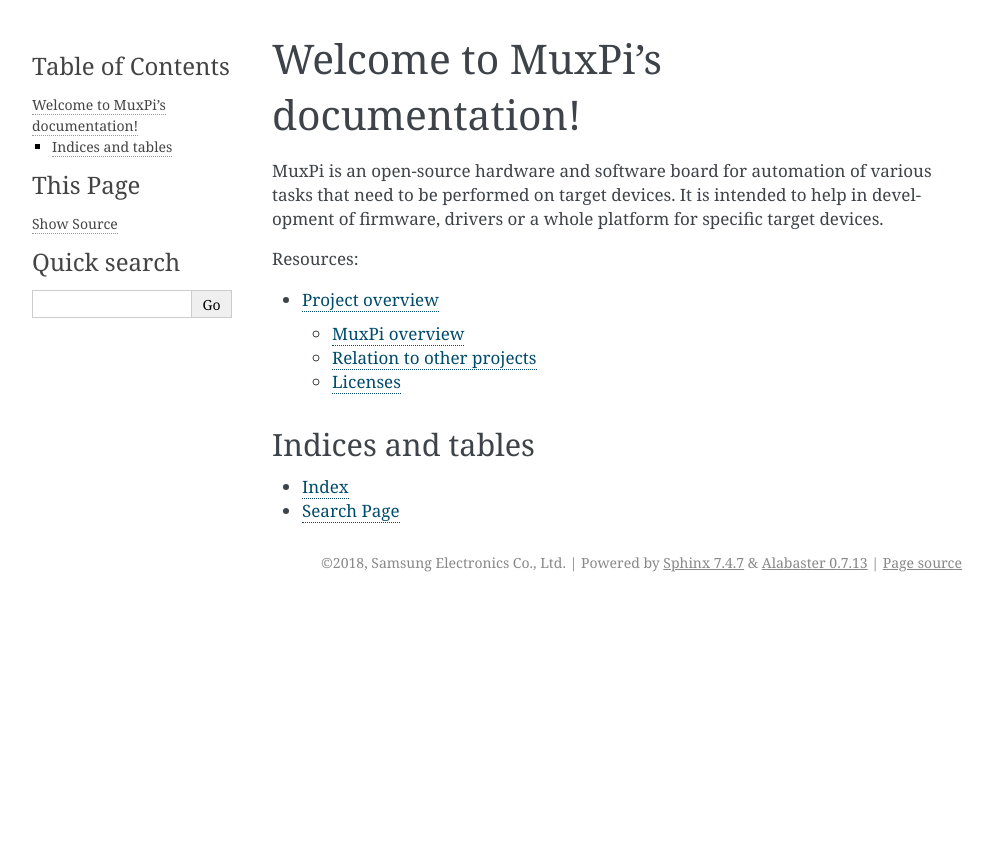
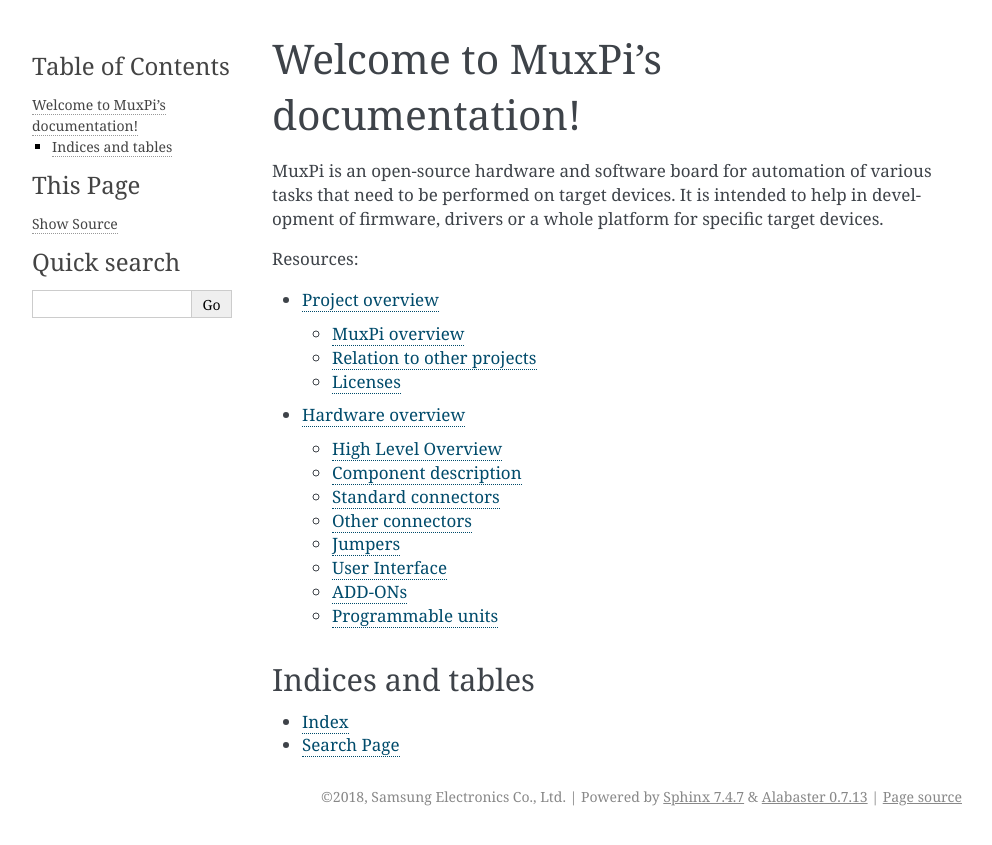
Before and after one commit to SamsungSLAV/muxpi, a Sphinx documentation site: the page built from doc/sphinx/source/index.txt, in a window 1280 px wide. Shown: the top 845 px of the page, without its empty margins (148-1140 px from the left). Built offline with Sphinx 7.4.7, drawn with Linux system fonts in a browser that asks for light colours; some of the changed lines change nothing that is shown.

Commit message:
Add HW overview to documentation
This is highly based on article about MuxPi on wiki.tizen.org written by
Adam Malinowski (MuxPi author).

hw-overview.svg was created in Inkscape and should be best edited using
the same software. https://inkscape.org/

Change-Id: Ie7a7cfc24d31e60e096956cf3ac2756f867ef636
Signed-off-by: Alexander Mazuruk <a.mazuruk@samsung.com>

```diff
--- /dev/null
+++ b/doc/sphinx/source/hw-overview.txt
@@ -0,0 +1,579 @@
+#################
+Hardware overview
+#################
+
+It is assumed that the reader is familiar with what MuxPi is and its
+functionalities from the :doc:`Project overview <project-overview>`.
+
+The purpose of this page is to give the user general overview of the MuxPi
+board. Assembling the board or flashing microcontrollers with firmware,
+is not considered in scope of this document.
+
+
+*******************
+High Level Overview
+*******************
+
+The following diagram is meant to set a general picture of how MuxPi was built.
+
+.. figure:: image/hw-overview.svg
+
+* White denotes MuxPi components (SOC, SBC, IC, etc.)
+
+* Green components are various connectors on  MuxPi board
+
+* Red components are power sockets on MuxPi board * Blue components are MuxPi's
+  user  interface elements
+
+* Yellow denotes ETH MuxPi connector to test server
+
+
+*********************
+Component description
+*********************
+
+* **NanoPi NEO** - is a Single Board Computer (SBC) based on Allwinner H3
+  (Cortex-A7). It features 1.2GHz quad core with 512MB of RAM.  Currently MuxPi
+  is compatible with NanoPi NEO v1.1, v1.2, v1.3.
+
+
+* **4-wire UART level shifter** - simple block of voltage level shifters for
+  connecting to DUT's UART. Not pictured on the diagram above:
+
+
+  * UART voltage generator - allows to generate voltage in range from 0 to 5V.
+
+
+* **USB/UART SWITCH & ID** - a block of componnets with dedicated USB
+  connector. The component allows to control USB Vbus and ID, and allows to
+  redirect USB data lines either to NanoPi's USB or UART
+
+
+* **STM32** - specifically STM32F030C6T6 is a Cortex-M0 based micro-controller
+  which supports NanoPi board with low-level functions. The module takes care
+  of:
+
+  * controlling SD-MUX module
+  * controlling DyPers
+  * handling User Interface elements (2x button, 2x LED, OLED Display)
+  * writing EDID_ to DUT's HDMI
+  * measuring DUT's current draw
+  * handling NanoPi's watchdog
+  * cooperating with add-ons (NanoPi NEO can also cooperate with add-ons
+    directly):
+
+    * measuring analog signals
+    * handling GPIOs
+
+.. _EDID: https://en.wikipedia.org/wiki/Extended_Display_Identification_Data
+
+* **Watchdog Timer** - a simple timer that allows to restart of NanoPi board;
+  timeout can be configured in a very wide range: milliseconds, seconds,
+  minutes, hours... It also allows the STM32 to reset the NanoPi NEO when
+  it becomes unresponsive.
+
+
+* **User Interface** (Blue elements):
+
+  * red power presence LED
+  * yellow UART VCC presence LED
+  * blue SD card reader activity LED
+  * blue NanoPi NEO keepalive LED
+  * two monochrome (green and red) LEDs driven by NanoPi (accessible by user)
+  * two RGB LEDs driven by uC (accessible by user)
+  * 128x32 OLED display (accessible by user)
+  * 2 push buttons (accessible by user)
+
+* **USB HUB** - 2 port USB hub with integrated microSD card reader. Downstream
+  ports are distributed to:
+
+  * 2xUSB-A connector
+  * add-ons connector
+  * USB-ETH converter
+
+* **USB->ETH** - USB to Ethernet converter, connected to NanoPi onboard USB
+  hub, used to connect MuxPi to DUT in order to eliminate need of external
+  Ethernet switch
+
+* **SD-READER** - microSD card reader (part of HUB IC) connected to SD-MUX and
+  NanoPi NEO in order to eliminate need of external one
+
+* **SD-MUX** - fundamental functionality of the whole device, multiplexer of
+  microSD card which allows to connect the card either to microSD card reader
+  or a DUT
+
+* **2x 2-channel DyPers (Dynamic jumPer)** - a simple switch intended to
+  programmatically connect jumpers or push buttons on a DUT;
+
+
+* **Power Control & Current Measurement** - a circuitry which allows to:
+
+  * control power of a DUT using electromagnetic relay
+  * measure DUTs current
+    draw using HAL effect current sensor which gives galvanic isolation from
+    control logic
+
+
+* **MuxPi Power Control** - simple circuitry giving two functionalities:
+
+  * generate 3.3V for internal needs
+  * enable/disable power supply for the main board, controlled by NanoPi (power
+    supply for NanoPi is not controlled by this circuit)
+
+* **UART->USB** - simple converter allowing user to directly connect to NanoPi
+  NEO UART0(debug port).
+
+
+*******************
+Standard connectors
+*******************
+
+The following connectors are standard thus it is assumed that no more
+explanation is neccessary.
+
+.. figure:: image/board-top-standard-connectors.png
+
+Above you can find following connectors highlighted (listed clockwise):
+
+* **2x USB-A**   - USB-A Host interfaces connected to NanoPi NEO through onboard
+  USB HUB USB2640.
+* **ETH** -  standard RJ45 with built in LEDs and transformer. It is a connector
+  for LAN9500A ETH<->USB converter which is connected to NanoPi through onboard
+  USB HUB USB2640.
+* **POWER** - 5V Power supply  connector for MuxPi. Typical barrel receptacle
+  5.5/2.1 ensures that widely used, typical power adapters can be used to power
+  the board. Power consumption of MuxPi should be less than 1A assuming no
+  addons are connected.
+* **HDMI** - Full-sized HDMI connector with connected only DDC channel wires, hot
+  plug pin and GND/VCC pins. It is meant to be EDID injector into a DUT's HDMI
+  output. It is connected to Cortex-M0 microcontroller.
+* **1x USB-A** - USB-A Host interface connected directly to NanoPi NEO. Power
+  supply of this connector is not controllable by NanoPi. It is always present.
+
+.. note::
+
+  The upper USB of the double USB socket, shares the same USB channel from USB
+  HUB with ETH. (As shown on figure below) Jumpers located at the rear side of
+  double USB connector allow to disconnect this USB from ETH and connect to
+  add-on connector. Details on this topic are covered in `Jumpers`_ section.
+
+  .. figure:: image/board-eth.png
+
+.. figure:: image/board-bottom-standrad-connectors.png
+
+* **Micro SD** - slot for card controlled by SD-MUX part of MuxPi.
+* **Micro USB** - NanoPi NEO UART0 (debug serial)
+
+
+****************
+Other connectors
+****************
+
+Below image shows the layout of all non-standard connectors.
+
+* Green color is used to denote `NanoPi NEO connector`_. It supports v1.1, v1.2
+  and v1.3 `NanoPi NEO`_ board versions.
+* Yellow color is used to denote MuxPi `ADD-ON connector`_.
+* Blue color is used to denote development only connectors, which are not
+  described here. It is assumed that people who are interested in development
+  of the firmware will refer to the schematics for pinout.
+* Red color is used to denote rest of the connectors.
+
+.. figure:: image/board-other-connectors.png
+
+NanoPi NEO connector
+--------------------
+
+NanoPi NEO is external module that is not subject to this documentation.
+Please refer to pinout of the `NanoPi NEO`_ v1.1, v1.2 or v1.3.
+
+.. _`NanoPi NEO`: http://wiki.friendlyarm.com/wiki/index.php/NanoPi_NEO
+
+
+SD Adapter
+----------
+
+This connector is used to hook the microSD card placed in to the MuxPi board
+(NOT NanoPi NEO) to the DUT. Name of pins follow the microSD standard thus are
+not explained here.
+
+.. figure:: image/board-sd.png
+
+DUT Power
+---------
+
+This component gives two features:
+
+* Power switch or a "hard resetter" for a DUT. Resetting a device by cutting
+  it's power might cause errors thus it is not recommended to use it when not
+  necessary. This feature is realised using electromagnetic relay controlled by
+  STM32. Electromagnetic relay was chosen because semiconductor switches have
+  influence and relation between steering and operating signals and solid state
+  relays are expensive.
+
+  It can switch power supply up to 5A and 250VAC. One line is connected
+  directly and one is connected through relay.
+
+* Current measurement - it is able to masure up to 5A and is galvanically
+  isolated from the rest of components thanks to use of Hall effect current
+  sensor. It is connected to unswitchable power line. Current sensor
+  is bypassed with 3 0R resistors that can be populated if current sensor is
+  not needed. These resistors must not be populated if current measurement is
+  required.
+
+.. figure:: image/board-power.png
+
+DyPers
+------
+
+Dynamic jumPers, so called DyPers, are simple switches that can act as a
+regular jumper or a switch.  It is meant to help automatization when the
+jumpers or push buttons are used on a DUT. Excellent example are ARTIK boards.
+They can't be booted just by powering them on. After applying power, the user
+must press "Power on" button. Such requirement rules out automated testing
+because the device can't be booted. And that's what DyPer does. Two-wire cable
+needs to be soldered to pins of the button and connected to one of DyPers.
+Using software it can be switched on and off what simulates pressing the
+button.  Dyper is a small, electromagnetic relay which is controllable by
+software.  There are 2 dypers on MuxPi board. Each of them has two channels.
+Both channels are switched at the same time with the same command. So both of
+them can be on and both can be off but there is no way to turn one on and one
+off. At the first sight it looks like a bug but it is not. It is useful for
+jumpers. If for example some board needs to have 2 jumpers linked for flashing
+mode and 0 jumpers linked for normal operation then only one DyPer with two
+channels may be used. These two channels are separated galvanically so there is
+no worry that there will be some kind of influence.
+
+.. figure:: image/board-dypers.png
+
+Why electromagnetic realys instead of semiconductor switches? Because we don't
+wan't to deal with some relation of steering and operating signals.
+
+.. note:: DyPers can be used for other purposes e.g. power switch - it can
+  switch 0.5A signals.
+
+UART
+----
+
+This is smart UART for connecting NanoPi NEO to a DUT. There is no need to use
+dedicated converters for particular boards because MuxPi has special level
+shifter which takes care for adjusting voltages of UART lines for both sides:
+NanoPi and the DUT. To take advantage of this shifter, pin VCC must be
+connected to power pin on DUT's board. Voltage shifters have operating range
+from 1.6 to 5.5V.  This is 4-wire UART which means that it can communicate
+using hardware flow control.
+
+.. figure:: image/board-uart.png
+
+* GND - digital ground of MuxPi board
+* N.C. - not connected
+* Vloc - local voltage
+
+  Voltage may be generated internally on MuxPi if the DUT, or anything else we
+  are connecting to, has no power pin. In such case voltage generator must be
+  set to desired value and activated. Command "uart 3300" must be sent to
+  Cortex-M0, where 3300 is desired voltage given in millivolts. Supported
+  voltage range is from 0 to 5000mv. Pins Vloc an VCC must be connected
+  eachother.  Typical jumper is a perfect connector for this purpose. Vloc may
+  be also used to power up additional converter RS232C. For example if
+  converter to RS232C (+/-12v) must be used then it may be powered from Vloc
+  pin.
+
+* VCC - power of DUT. If dut has no such power pin then it must be connected to
+  Vloc which must
+  be confgured properly (as stated above).
+* DUT RX - receiver data line in the DUT - through this line MuxPi sends data
+  to the DUT
+* DUT TX - transmitter data line in the DUT - from this line MuxPi reads data
+  form the DUT
+* DUT CTS - Clear To Send - hardware handshake
+* DUT RTS - Ready To Send - hardware handshake
+
+.. note:: RX, TX, CTS, RTS shown from DUT perspective so you don't need cross
+  the wires yourself.
+
+.. note:: A device powered from Vloc must not draw more than 50mA of current.
+
+**Example connection to RS232 converter**
+
+Below image shows how to connect UART of MuxPi to a device. In this particular
+case it is 4-wire RS232C converter which must be powered from external source
+(from converter's point of view). As stated above, wire cross is done on MuxPi
+board so cable should not be crossed. However in this image you can see cross
+because of strange labeling of pins on the converter.
+
+.. figure:: image/board-uart-rs232.png
+
+You can see in the image that Vloc and VCC are connected. In this example Vloc
+is used to power up the converter and bias the level shifters (VCC).
+
+
+USB-M
+-----
+
+This is USB connector dedicated to mobile devices from Samsung company. This
+connector has controllable Vbus line and also controllable ID line.
+
+.. figure:: image/board-usb.png
+
+* USB D- - USB data line
+* USB D+ - USB data line * ID - pin controllable by MuxPi - resistor with
+  specified value can be connected to this pin or it may by left unconnected
+* VBUS - +5V power line. It can be switched on and off
+* GND - ground line
+
+
+This connector is an endpoint of larger entity which is dedicated to connect to
+mobile devices.  Thanks to its controllable Vbus and ID lines it is possible to
+control connected devices. It comprises of:
+
+* ID switch with connected 1M multi-turn potentiometer - ID can be connected to
+  ground through potentiometer or left open. The potentiometer has 11 turns.
+  its value can be easily set using dedicated add-on or with ohmmeter.
+* Vbus switch thanks to which power can be switched on and off. This
+  functionality is necessary to control connected device (power off, power on,
+  download mode, etc.)
+* UART/USB switch which allows to redirect mobile's USB data lines either to
+  NanoPi's USB or to MuxPi's DUT UART.
+
+All of those components are independently controlled by Cortex-M0
+microcontroller. For example if there is a need to reflash smartphone the
+following steps needs to be taken:
+
+1. switch off VBus
+2. disconnect the battery of the mobile device - power switch of MuxPi can be
+   used to accomplish this task
+3. connect resistor (potentiometer) to ID pin - potentiometer should be set to
+   the correct value before the whole procedure is started. The value should be
+   valid for UART mode.
+4. connect USB data lines of the mobile device to NanoPi by setting UART/USB
+   switch to UART mode
+5. connect the battery to the mobile device
+6. switch on the VBus power
+7. send enter key code to the serial to stop u-boot
+8. send 'thordown' command to u-boot through serial connection (UART) - after
+   this command the mobile device will switch USB data lines to USB
+   automatically
+9. connect data lines of the mobile device to USB of NanoPi by setting UART/USB
+   switch to USB mode
+10. start lthor/heimdall software to flash the device
+11. after flashing is finished switch off VBus
+12. disconnect the battery
+13. disconnect resistor from ID pin
+14. connect the battery
+15. switch on the VBus
+16. the device should boot with the new binary image and USB connection can be
+    used to run tests.
+
+This is an example which perfectly works with Samsung mobile devices. However
+it might be possible to execute similar procedure with products of other brands
+if they support such functions.
+
+.. note:: Special USB cable needs to be used as commonly available cables do
+   not have ID pin connected.  Micro USB connector pinout can be found on the
+   internet and pinout of MuxPi connector is shown above.
+
+ADD-ON connector
+----------------
+
+MuxPi can be easily extended by connecting to it add-on boards. There is one,
+`reference add-on <ADD-ONs>`_ designed as universal board which can be a good
+start for designing custom add-ons.
+
+.. figure:: image/board-addon-left.png
+   :alt: Left ADD-ON Connector
+
+   Above image shows left connector of the ADD-ON
+
+* 5V - power supply - not switchable - always present
+* 3V3 - switchable (controlled by NanoPi) 3.3V power supply
+* I2C0 SDA - I2C0 SDA line connected to NanoPi
+* I2C0 SCL - I2C0 SCL line connected to NanoPi * DBG UART TX - UART0 (debug) of
+  NanoPi
+* DBG UART RX - UART0 (debug) of NanoPi
+* USB B+/-, USB A+/- USB host lines connected to NanoPi through USB HUB
+* GND - ground lines
+* N.C. - not connected
+
+.. figure:: image/board-addon-right.png
+   :alt: Right ADD-ON Connector
+
+   Above image shows right connector of the ADD-ON
+
+* SPI0 CLK - SPI0 clock line connected to NanoPi
+* SPI0 MOSI - SPI0 "master output slave input" line connected to NanoPi
+* SPI0 CS - SPI0 "chip select" line connected to NanoPi
+* SPI0 MISO - SPI0 "master input slave output" line connected to NanoPi
+* PI GPIO 1,2,3 - GPIO (General Purpose Input/Output) connected to NanoPi NEO.
+  Ports PG11, PL11, PA17 respectively.
+* ST GPIO 1,2,3 - GPIO connected to Cortex-M0 microcontroller. Ports PB3, PB4,
+  PB5 of STM32F03C6T6 respectively.
+* ADC1,2 - analog inputs connected to analog to digital converter of Cortex-M0
+  microcontroller.  Ports PA1, PA2 respectively. Voltage range of this input is
+  0 to 3.3V. This lines are not buffered in any way so attention must paid when
+  dealing with them.
+* GND - ground lines
+
+.. note::
+
+  PI GPIO 1 has additional special function. It is connected to Cortex-M0
+  Boot0 pin which enables firmware download mode during microcontroller boot.
+  1 - enables this mode while 0 disables it. So it is useless as GPIO when the
+  microcontroller is being booted
+
+*******
+Jumpers
+*******
+
+There are 4 jumpers on the MuxPi board.
+
+.. figure:: image/board-jumpers.png
+
+* UART - pins Vloc & VCC - if jumped then internal voltage generator is used as
+  voltage reference for data lines and powers up target device. If open then
+  voltage reference for data lines comes from target device and internal
+  voltage generator is unused.
+
+* USB/ETH - determines what USB data lines of one USB HUB are connected to.
+  One downstream channel, outgoing from onboard USB HUB, is always connected to
+  upper socket of double USB-A connector. It can be also connected to either
+  add-on connector or onboard USB<->ETH converter. If first two pins are jumped
+  then USB lines are connected to add-on connector. If last two pins are jumped
+  then these lines are connected tu USB<->ETH converter. If none of the pins
+  are jumped then the only connection is the upper socket of double connector.
+
+  .. note::
+
+    The upper socket of double USB-A connector must be lefty empty if
+    USB<->ETH is selected or add-on connector is selected and something is
+    connected to these data lines on the addon!
+
+  .. warning:: Both jumpers must be placed in the same position!
+
+* VDD - if this pins are jumped then the VDD and 3V3 are always on. If this is
+  left open then VDD and 3V3 are controlled by NanoPi. Having the voltage
+  always on may be helpful when MuxPi is to be used without NanoPi NEO board.
+  The best example is setting value of USB ID potentiometer. The potentiometer
+  is located underneath NanoPi NEO so it must be removed in order to do the
+  adjustment. But when NanoPi NEO is removed there is no way to turn on power
+  for microcontroller.  And that is the moment when VDD jumper comes into the
+  action. Just simply connect pins with jumper and power is on. Don't forget to
+  take of the jumper after the work is done.
+
+  .. note:: If there is no particular need, it's best to leave this jumper
+    open.
+
+
+**************
+User Interface
+**************
+
+MuxPi, in contrast to SD MUX, has quite rich user interface. It is
+bidirectional meaning it can give some information to an operator as well
+as it can receive it from them.
+
+.. figure:: image/board-ui.png
+
+* POWER LED - red LED indicates presence of power supply
+* SD READER LED - blue LED indicating internal SD card reader activity
+* UART VCC LED - red LED indicating presence of UART target voltage
+* (MONOCHROME) LED 1 - general purpose, green LED connected directly to NanoPi
+  NEO GPIO
+* (MONOCHROME) LED 2 - general purpose, red LED connected directly to NanoPi
+  NEO GPIO
+* RGB LED1, LED2 - two general purpose, RGB LEDs connected to Cortex-M0
+  microcontroller. Fully controllable by NanoPi NEO. These are WS2812B LEDs
+  with builtin controller.
+* 128x32 OLED Display - general purpose 0.96", graphic display.  Connected to
+  Cortex-M0 and fully controllable by NanoPi NEO.
+* BUTTON 1, 2 - two general purpose buttons connected to Cortex-M0
+  microcontroller. Fully accessible in NanoPi NEO.
+* NanoPi NEO - not shown in the above picture. Keep-alive blue LED, mounted on
+  NanoPi NEO board.
+
+With this UI an operator can be informed about current status of MuxPi and the
+operator can gently disturb MuxPi in order to perform some actions. Functions
+of UI are fully customizable. Everything can be controlled from NanoPi NEO.
+Currently there is only one specific press combination of buttons reserved for
+specific add-on. This add-on is designed to ease setting of USB ID
+potentiometer. It must be done with NanoPi NEO taken off the board because the
+potentiometer is located underneath. To access functionality of this add-on
+user has to press both buttons and keep them pressed for at least 5 seconds.
+And this is the only hard coded UI currently exists.
+
+
+*******
+ADD-ONs
+*******
+
+Add-ons are meant to:
+
+* add functionality in the future, which was unknown during design process of
+  MuxPi 8 add functionalities very rarely used (e.g. addon for USB ID
+  potentiometer adjusting) - placing them on the board would be a waste of
+  place.
+
+A sample add-on was designed to provide board template for users specific
+boards.
+
+.. figure:: image/board-addon-sample.png
+
+This add-on contains:
+
+* LEDs connected to:
+
+  * 5V and VDD indicating power presence + PI GPIO 1-3 indicating state of 3
+    NanoPi NEO GPIOs + ST GPIO 1-3 indicating state of 3 Cortex-M0 GPIOs
+
+* UART0 (NanoPi NEO) to USB converter * lots of THT pads to ease soldering new
+  circuits
+
+.. note:: Its dimensions are as big as possible with special cutouts for power
+  plugs.
+
+
+******************
+Programmable units
+******************
+
+Muxpi contains 3 programmable units:
+
+* NanoPi NEO - the most advanced one. It is Linux based microprocessor.
+* Cortex-M0 microcontroller - is responsible for low level actions and
+  is only a slave for NanoPi NEO.
+* ATtiny10 - a small AVR microcontroller which is used only a
+    watchdog for NanoPi NEO.
+
+All of the above units need software.
+
+NanoPi NEO needs some distribution of linux, burned on micro SD card. You can
+find how to setup and configure linux distibution on other pages in this
+documentation.
+
+Cortex-M0 needs a firmware which is not available in the repo. There is the whole
+source code that can be built according to instructions that can be found in
+INSTALL file. There are also ready to flash binaries that are useful when a
+user does not wan't to build one on their own.  There are two ways to flash the
+microcontroller:
+
+* flash it using some kind of SWD interface
+* flash it from NanoPi NEO
+
+Second solution is preferred as there is no single hardware nor software tool
+required. All what needs to be done is to download the binary and execute
+flash_firmware script with the file name as argument. It is true only if
+distribution of NanoPi NEO contains proper software. To be sure just use MuxPi
+dedicated distribution.
+
+ATtiny10 microcontroller also needs firmware. Unfortunately this one needs
+special interface e.g. `USBasp`_  or any other interface which is able to flash
+this microcontroller over TPI interface. Also for this microcontroller there is
+a full source code and ready to flash binaries. If watchdog functionality is
+not desired then instead of flashing firmware into ATTiny, R21 can be removed
+form MuxPi board. In such situation NanoPi NEO will always be powered on.
+
+.. figure:: image/board-r21.png
+
+.. _`USBasp`: http://www.fischl.de/usbasp/
+
+.. target-notes::
--- a/doc/sphinx/source/index.txt
+++ b/doc/sphinx/source/index.txt
@@ -16,7 +16,7 @@
    :caption: Resources:
 
    project-overview.txt
-
+   hw-overview.txt
 
 Indices and tables
 ==================
```
Also changed, not shown: doc/sphinx/source/image/board-addon-left.png (added), doc/sphinx/source/image/board-addon-right.png (added), doc/sphinx/source/image/board-addon-sample.png (added), doc/sphinx/source/image/board-dypers.png (added), doc/sphinx/source/image/board-eth.png (added), doc/sphinx/source/image/board-jumpers.png (added), doc/sphinx/source/image/board-other-connectors.png (added), doc/sphinx/source/image/board-power.png (added), doc/sphinx/source/image/board-r21.png (added), doc/sphinx/source/image/board-sd.png (added), doc/sphinx/source/image/board-top-standard-connectors.png (added), doc/sphinx/source/image/board-uart-rs232.png (added), doc/sphinx/source/image/board-uart.png (added), doc/sphinx/source/image/board-usb.png (added), 1 more files, 2 other files.
